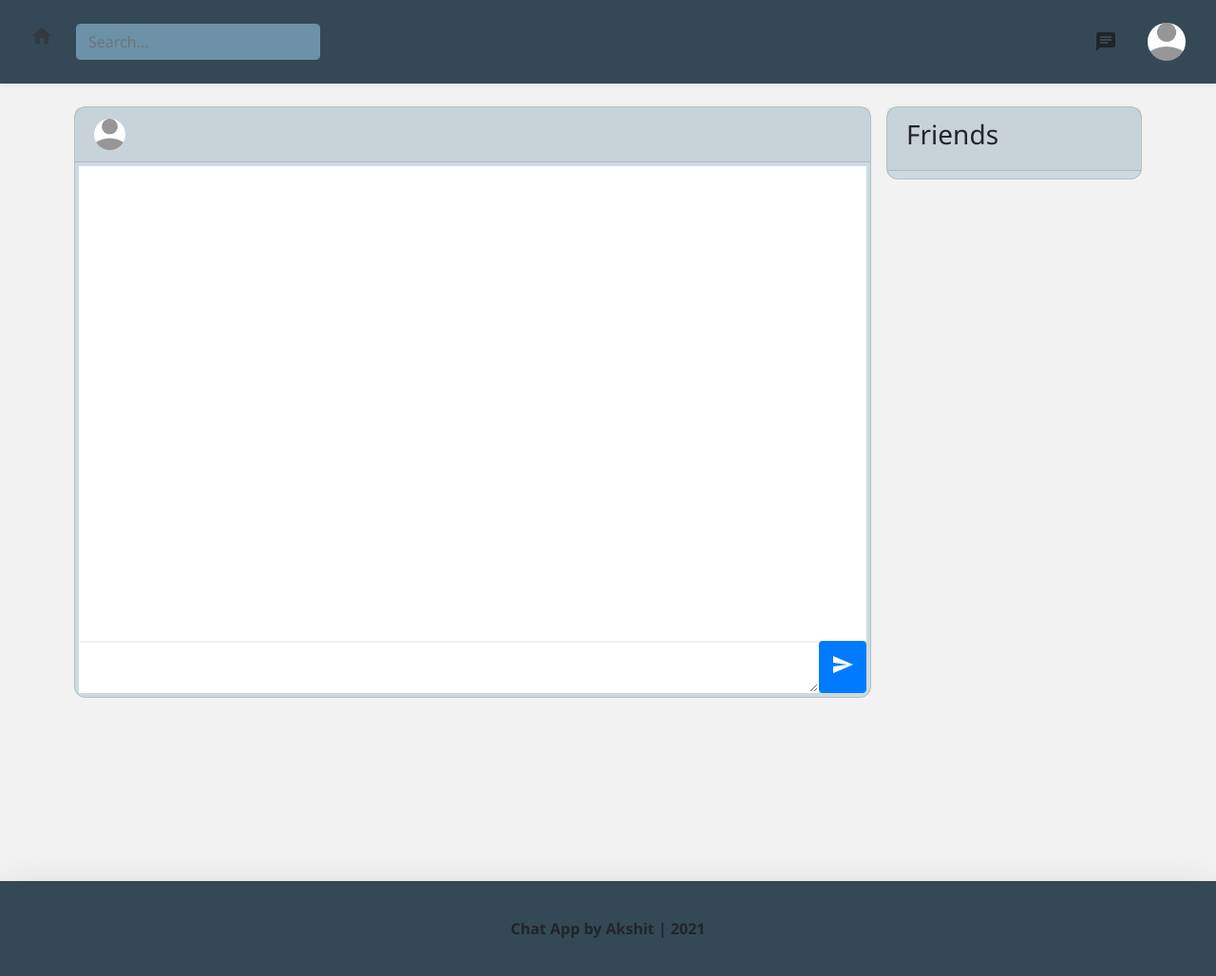
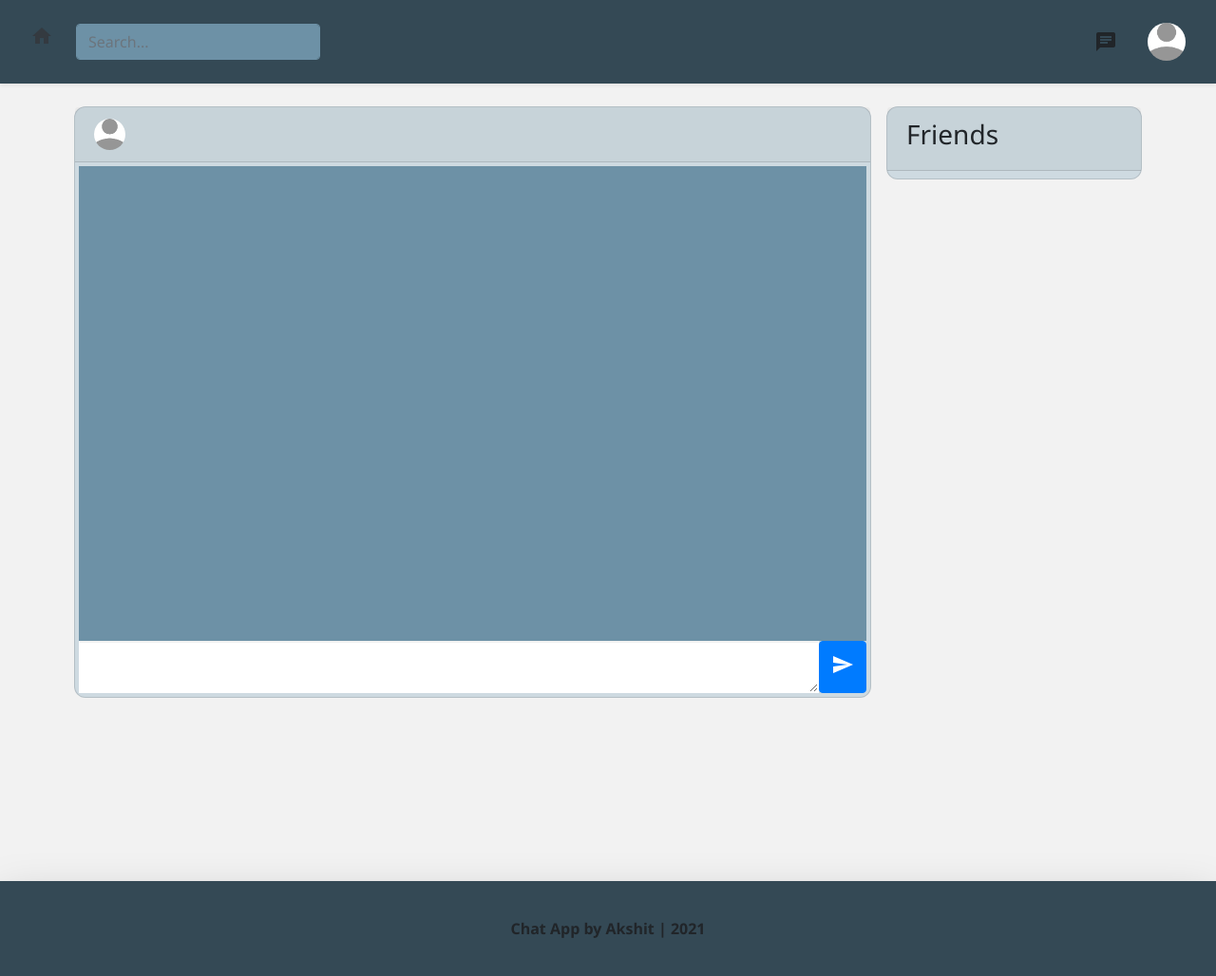
Before and after one commit to AKSHIT-agarwal1/Idle-Talk, a Django app: page /chat/ in a window 1280 px wide. Shown: the whole page at 95% size. Run offline with Django 3.2, Linux system fonts and the light colour scheme; the visitor is signed in with stand-in values (Sample User, id 1); data that the repository does not hold is empty.

Commit message:
initial commit

```diff
--- a/ChatServerPlayground/settings.py
+++ b/ChatServerPlayground/settings.py
@@ -27,7 +27,7 @@ DEBUG = True
 if DEBUG:
     EMAIL_BACKEND = 'django.core.mail.backends.console.EmailBackend' # During development only
 
-ALLOWED_HOSTS = []
+ALLOWED_HOSTS = ['idle-talk.herokuapp.com']
 
 AUTH_USER_MODEL = 'account.Account' # TODO: ADD THIS LINE.
 AUTHENTICATION_BACKENDS = (
--- a/chat/templates/chat/room.html
+++ b/chat/templates/chat/room.html
@@ -14,7 +14,6 @@
 		overflow-x: hidden;
 		overflow-y: auto;
 		padding: 10px;
-		background-color: #fff;
 		font-size: 0.9em;
 		flex-direction: column-reverse;
 	}
--- a/templates/snippets/base_css.html
+++ b/templates/snippets/base_css.html
@@ -16,7 +16,7 @@
 	:root{
 		--main-background-color: #f2f2f2;
 		--dark-background-color: #a2a2a2;
-		--secondary-text-color: #808080;
+		--secondary-text-color: #cedae1;
 		--light-primary-text-color: #0080ff;
 	}
 	.navbar-custom{
```
